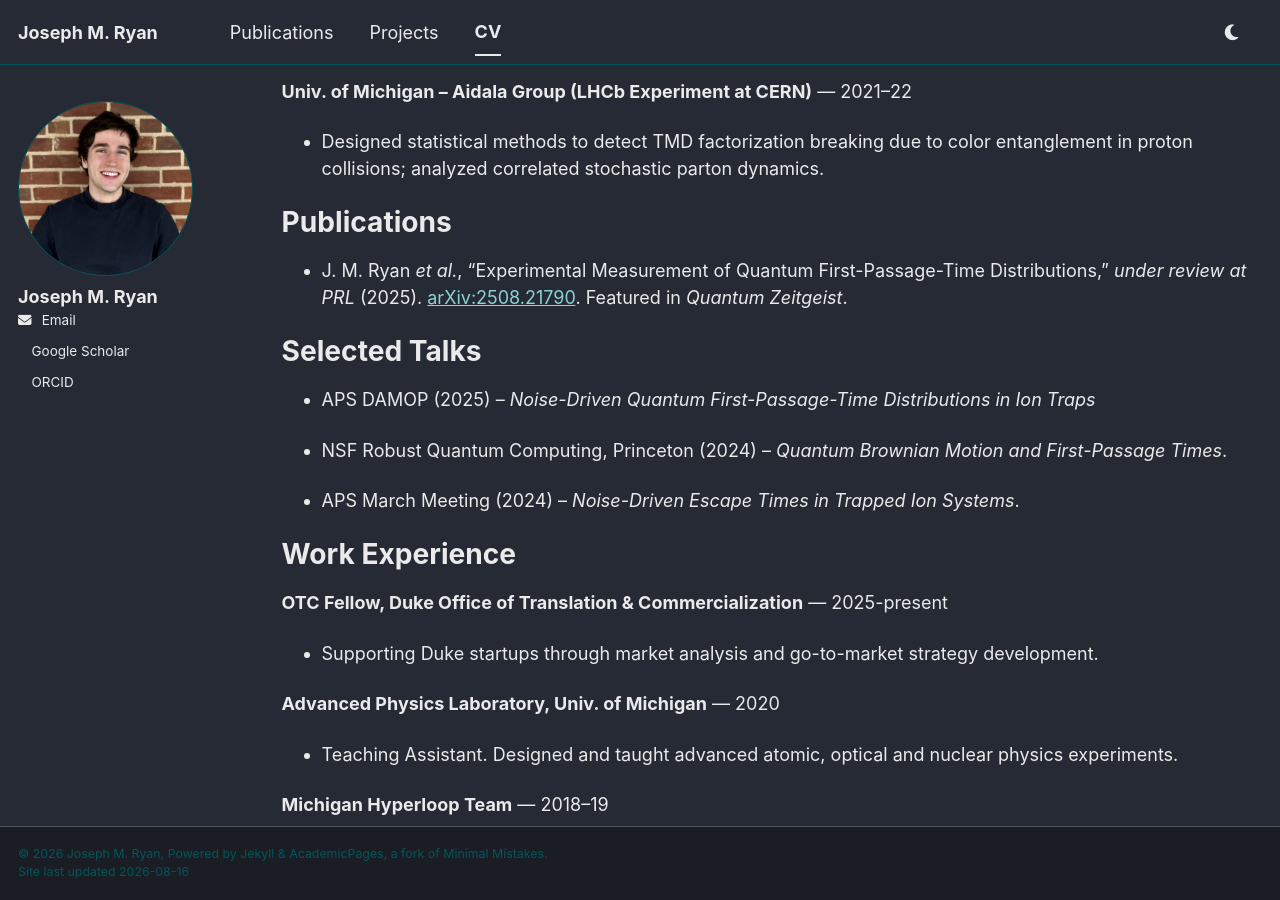
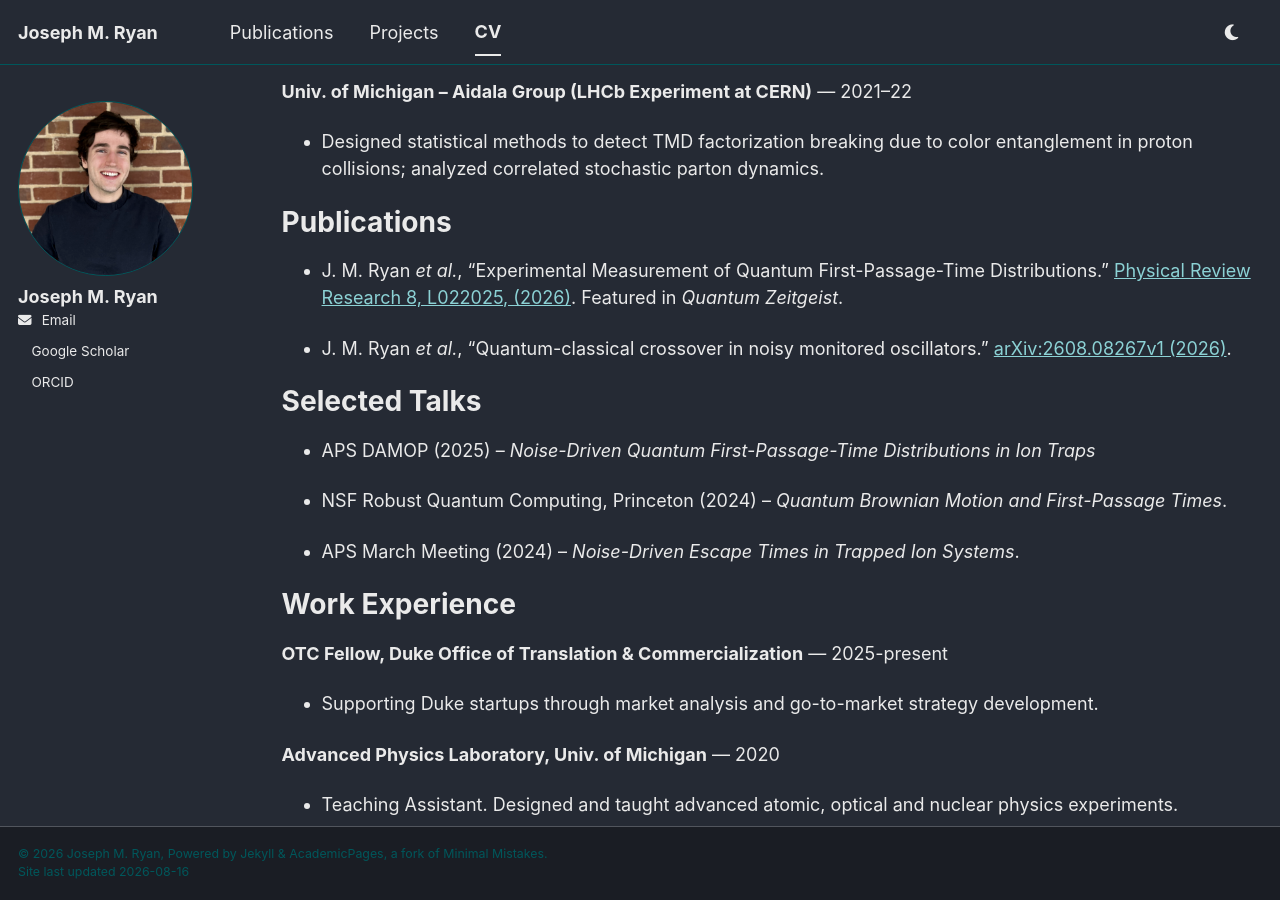
Before and after one commit to joseph-ryan-quantum/joseph-ryan-quantum.github.io, a Jekyll site: the page built from _pages/cv.md, in a window 1280 px wide and 900 px high, scrolled down 662 px. Built offline with Jekyll 4.4.1, drawn with Linux system fonts in a browser that asks for light colours; a style sheet for code colours, icons or effects is not loaded.

Commit message:
Rebuild CV from cv/main.tex [skip ci]

```diff
--- a/_includes/cv-generated.html
+++ b/_includes/cv-generated.html
@@ -21,7 +21,8 @@ Recipient of William L. Williams Award for thesis on QCD color entanglement (LHC
 </ul>
 <h1 class="unnumbered" id="publications">Publications</h1>
 <ul>
-<li><p>J. M. Ryan <em>et al.</em>, “Experimental Measurement of Quantum First-Passage-Time Distributions,” <em>under review at PRL</em> (2025). <a href="https://doi.org/10.48550/arXiv.2508.21790">arXiv:2508.21790</a>. Featured in <em>Quantum Zeitgeist</em>.</p></li>
+<li><p>J. M. Ryan <em>et al.</em>, “Experimental Measurement of Quantum First-Passage-Time Distributions.” <a href="https://journals.aps.org/prresearch/abstract/10.1103/p3pl-1m6n">Physical Review Research 8, L022025, (2026)</a>. Featured in <em>Quantum Zeitgeist</em>.</p></li>
+<li><p>J. M. Ryan <em>et al.</em>, “Quantum-classical crossover in noisy monitored oscillators.” <a href="https://arxiv.org/abs/2608.08267">arXiv:2608.08267v1 (2026)</a>.</p></li>
 </ul>
 <h1 class="unnumbered" id="selected-talks">Selected Talks</h1>
 <ul>
```
Also changed, not shown: 1 other file.
